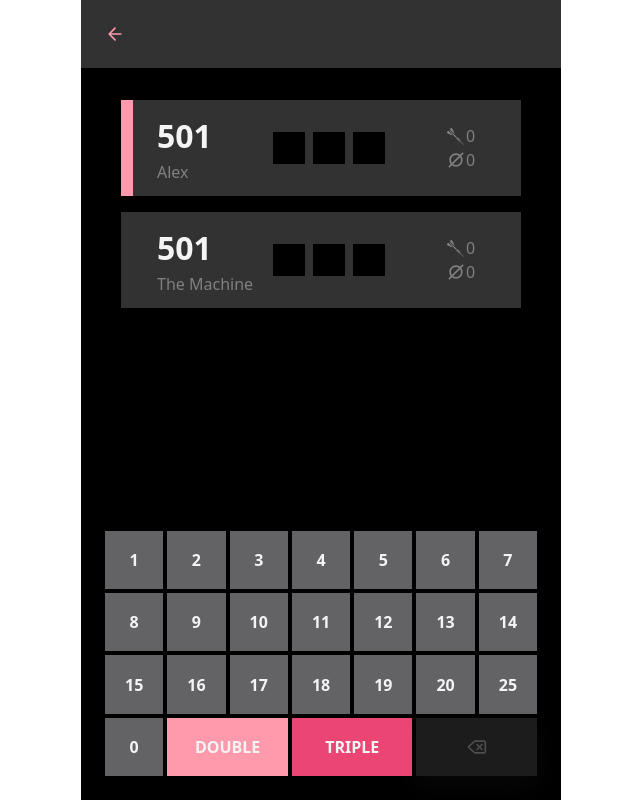
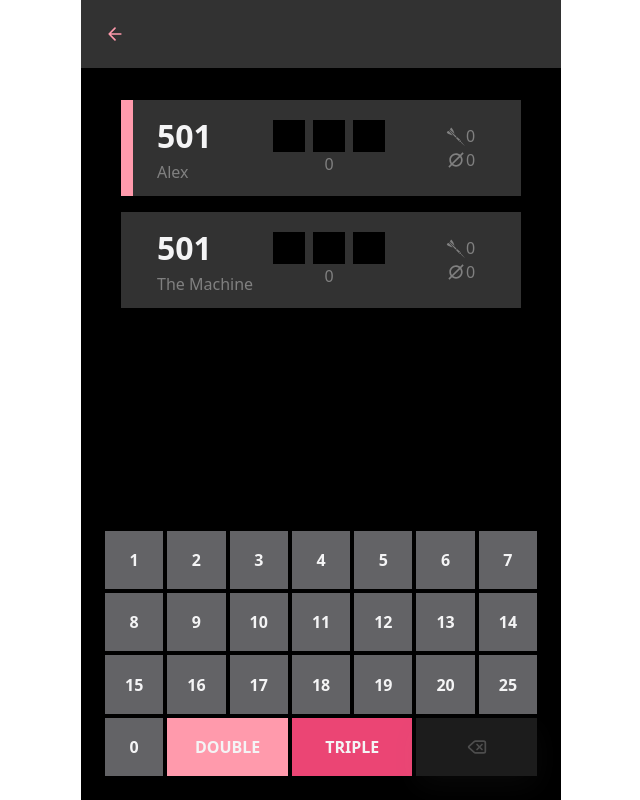
Before and after one commit to milauuu/dart, a Vue app: page / in a window 1280 px wide. Both pictures are taken after a click on the button "START MATCH". Shown: the whole page, without its empty margins (319-959 px from the left). Built offline with nearby package versions, Linux system fonts and the light colour scheme.

Commit message:
feature:`MatchPlayerCard.vue`: adding roundSumDisplay function

```diff
--- a/src/components/MatchPlayerCard.vue
+++ b/src/components/MatchPlayerCard.vue
@@ -46,6 +46,12 @@ const lastRoundState = computed(() => {
         darts: displayDarts,
         busted: lastRound.busted,
     };
+});
+
+const roundSumDisplay = computed(() => {
+    if (lastRoundState.value.busted) return 'BUST';
+    if (lastRoundState.value.darts.length === 0) return 0;
+    return lastRoundState.value.darts.reduce((total, dart) => total + dartMap(dart), 0);
 });
 
 watch(score, (newScore) => {
@@ -170,7 +176,7 @@ watch(score, (newScore) => {
                     color: 'GRAY',
                 }"
             >
-                {{ lastRoundState.busted || lastRoundState.darts.length === 0 ? '' : lastRoundState.darts.reduce((roundTotal, dart) => roundTotal + dartMap(dart), 0) }}
+                {{ roundSumDisplay }}
             </div>
         </div>
 
```
